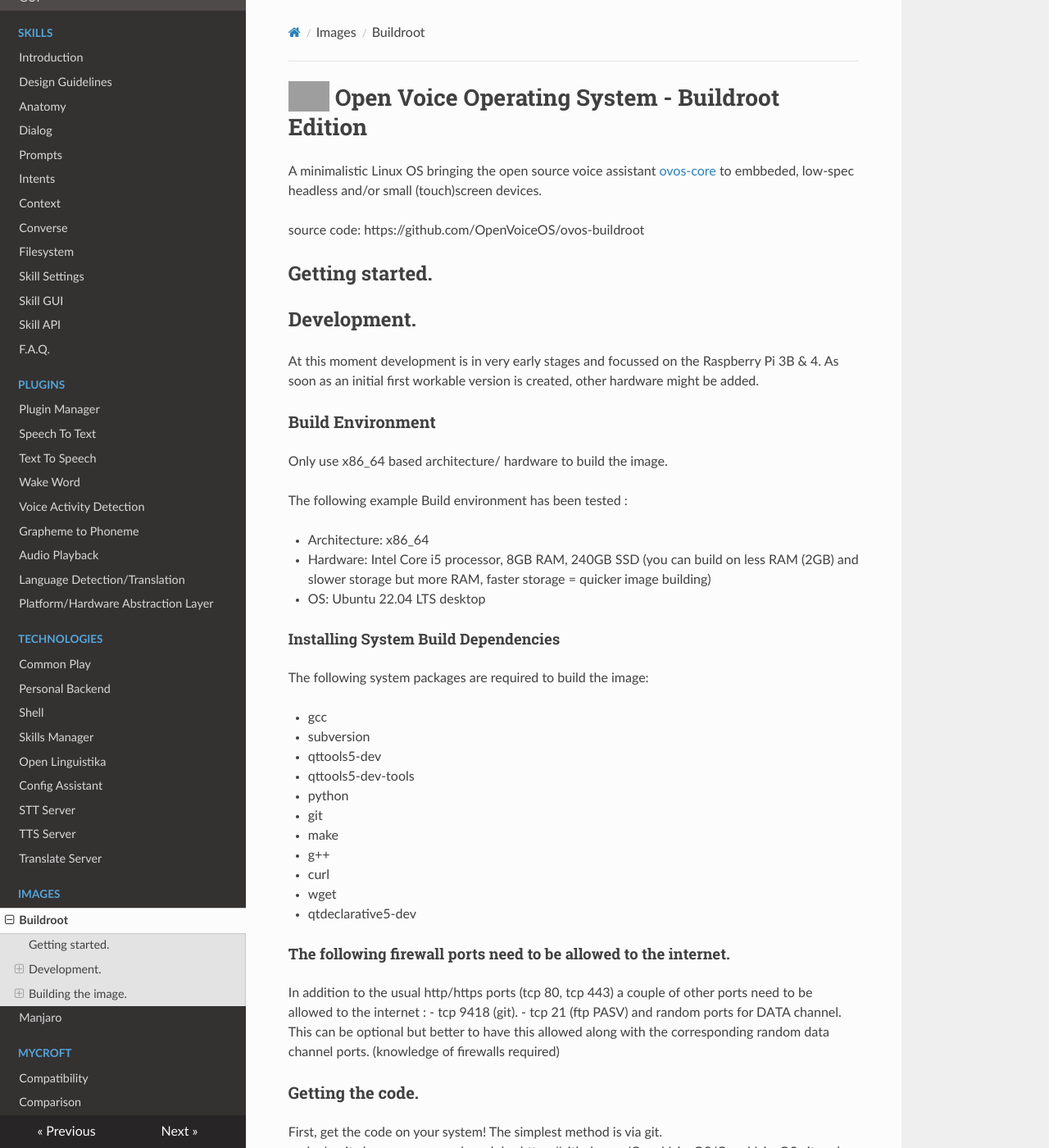
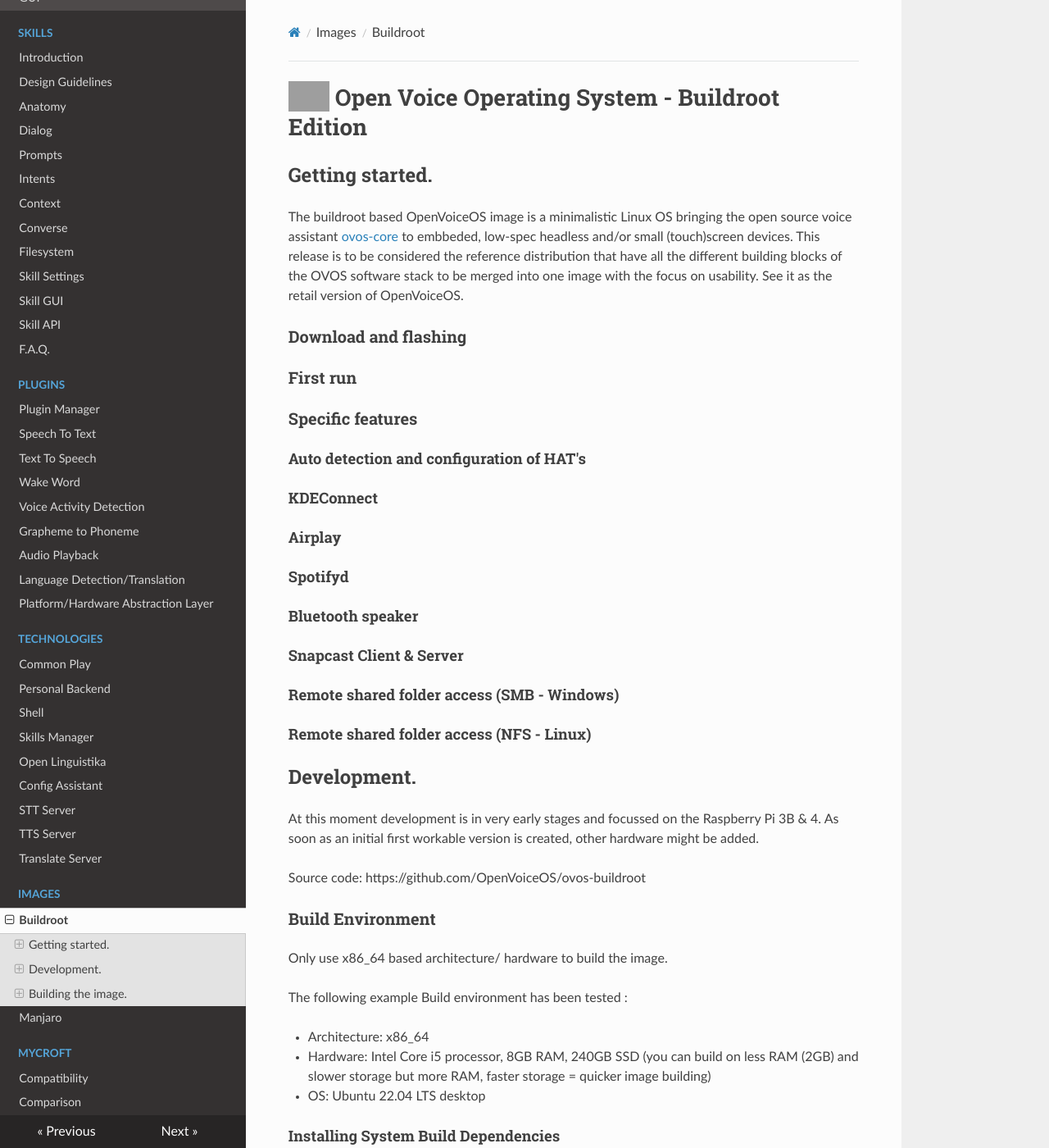
Before and after one commit to OpenVoiceOS/community-docs, an MkDocs documentation site: the page built from docs/buildroot.md, in a window 1280 px wide and 1400 px high. Shown: the whole window at 82% size. Built offline with MkDocs 1.6.1, drawn with Linux system fonts in a browser that asks for light colours; nearby versions of some CDN libraries; grey boxes are pictures that could not be loaded.

Commit message:
Initial thoughts as placeholder

```diff
--- a/docs/buildroot.md
+++ b/docs/buildroot.md
@@ -1,16 +1,38 @@
 # <img src='https://camo.githubusercontent.com/48b782bbddb51b97cf2971fda5817080075f7799/68747470733a2f2f7261772e6769746861636b2e636f6d2f466f7274417765736f6d652f466f6e742d417765736f6d652f6d61737465722f737667732f736f6c69642f636f67732e737667' width='50' height='50' style='vertical-align:bottom'/> Open Voice Operating System - Buildroot Edition
-A minimalistic Linux OS bringing the open source voice assistant [ovos-core](https://github.com/OpenVoiceOS/ovos-core) to embbeded, low-spec headless and/or small (touch)screen devices.
-
-source code: https://github.com/OpenVoiceOS/ovos-buildroot
-
 
 ## Getting started.
+The buildroot based OpenVoiceOS image is a minimalistic Linux OS bringing the open source voice assistant [ovos-core](https://github.com/OpenVoiceOS/ovos-core) to embbeded, low-spec headless and/or small (touch)screen devices.
+This release is to be considered the reference distribution that have all the different building blocks of the OVOS software stack to be merged into one image with the focus on usability. See it as the retail version of OpenVoiceOS.
+
+### Download and flashing
+
+### First run
+
+### Specific features
+
+#### Auto detection and configuration of HAT's
+
+#### KDEConnect
+
+#### Airplay
+
+#### Spotifyd
+
+#### Bluetooth speaker
+
+#### Snapcast Client & Server
+
+#### Remote shared folder access (SMB - Windows)
+
+#### Remote shared folder access (NFS - Linux)
 
 
 ## Development.
 
 At this moment development is in very early stages and focussed on the Raspberry Pi 3B & 4. As soon as an initial first workable version
 is created, other hardware might be added.
+
+Source code: https://github.com/OpenVoiceOS/ovos-buildroot
 
 ### Build Environment
 
```
